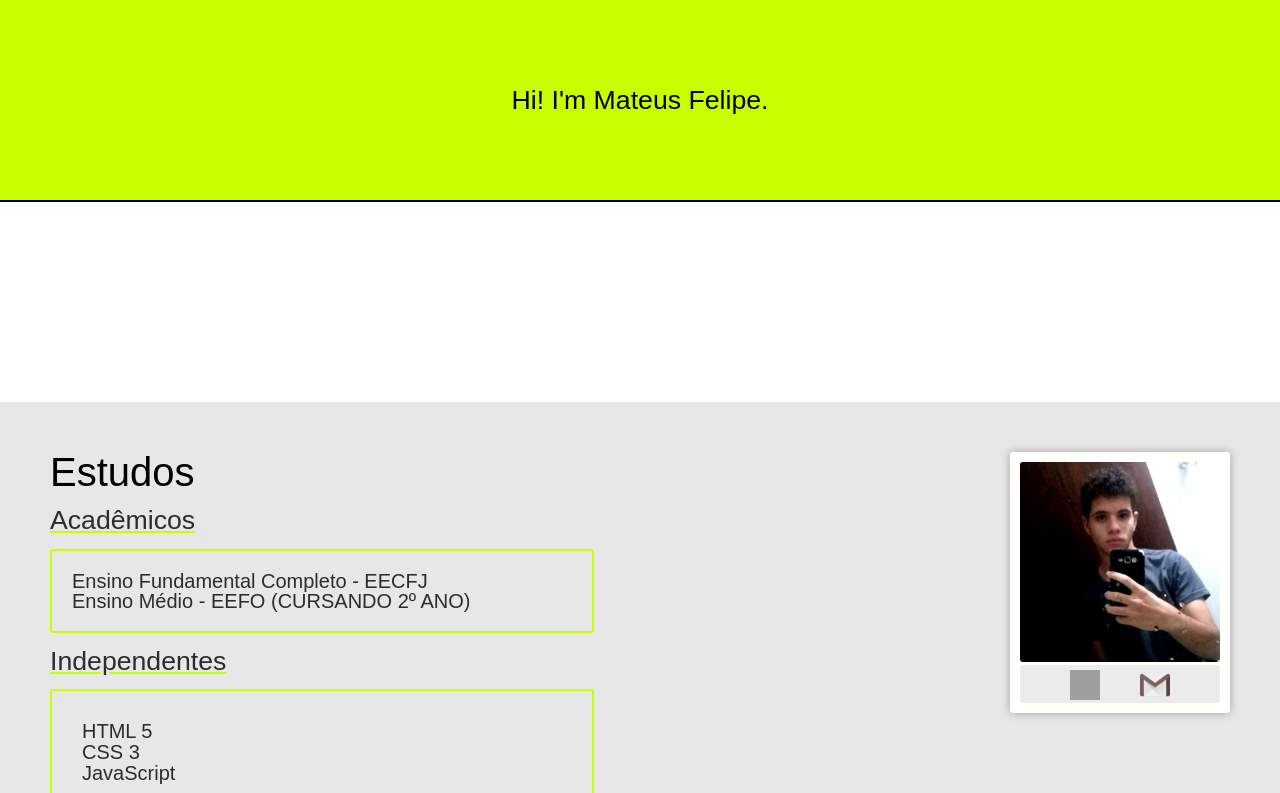
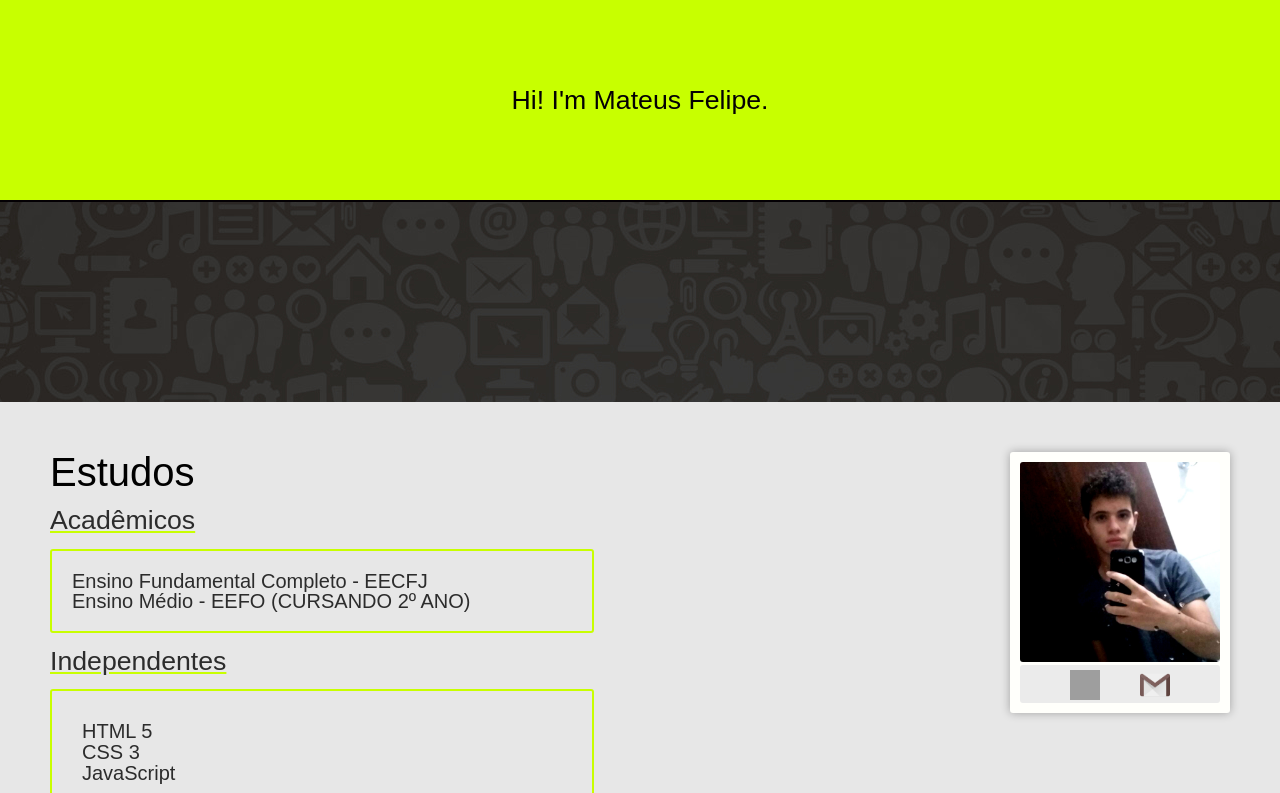
Before and after one commit to mateusfg7/portifolio, a React (Create React App) app: page / in a window 1280 px wide. Shown: the top 793 px of the page. Built offline with nearby package versions, Linux system fonts and the light colour scheme; grey boxes are pictures that could not be loaded.

Commit message:
retorn to main background

```diff
--- a/src/App.css
+++ b/src/App.css
@@ -1,4 +1,4 @@
 Body {
   font-family: Arial, Helvetica, sans-serif;
-  background: url('img/background_two.jpg') 50% 50% no-repeat fixed;
+  background: url('img/background.jpg') 50% 50% no-repeat fixed;
 }
```
